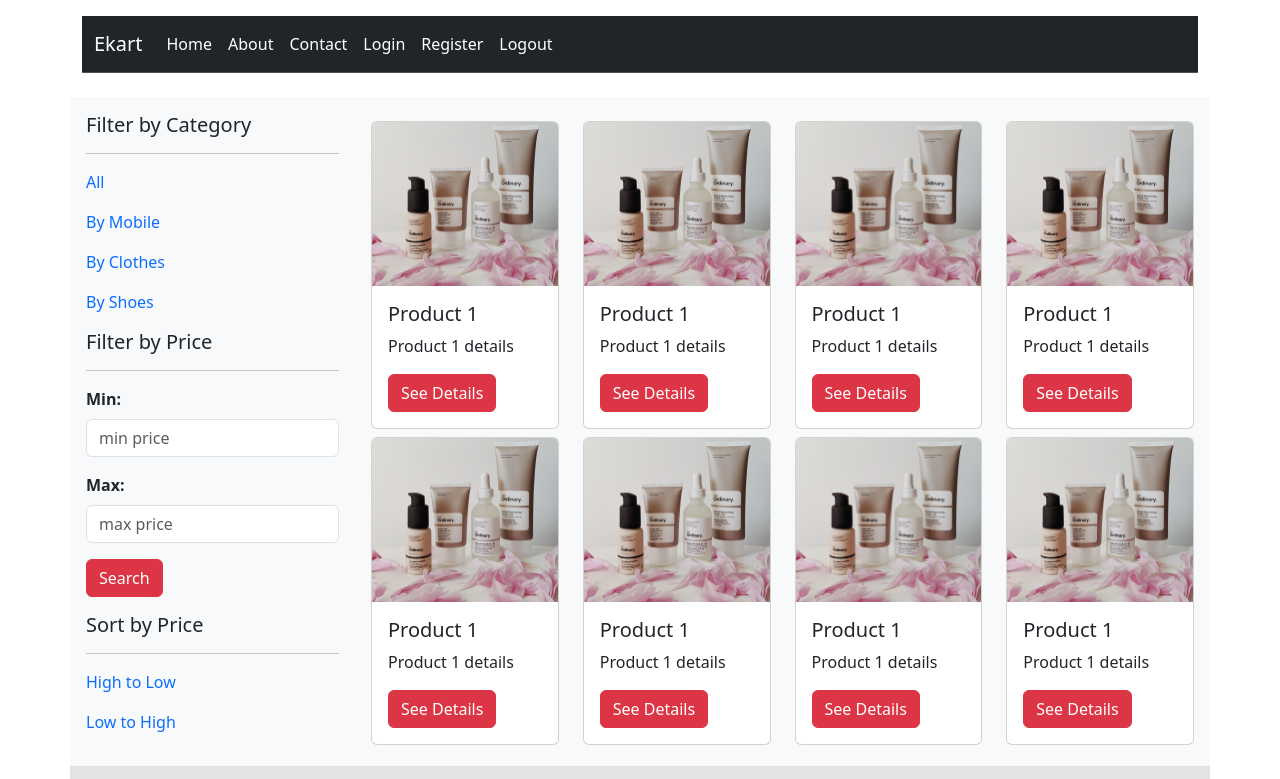
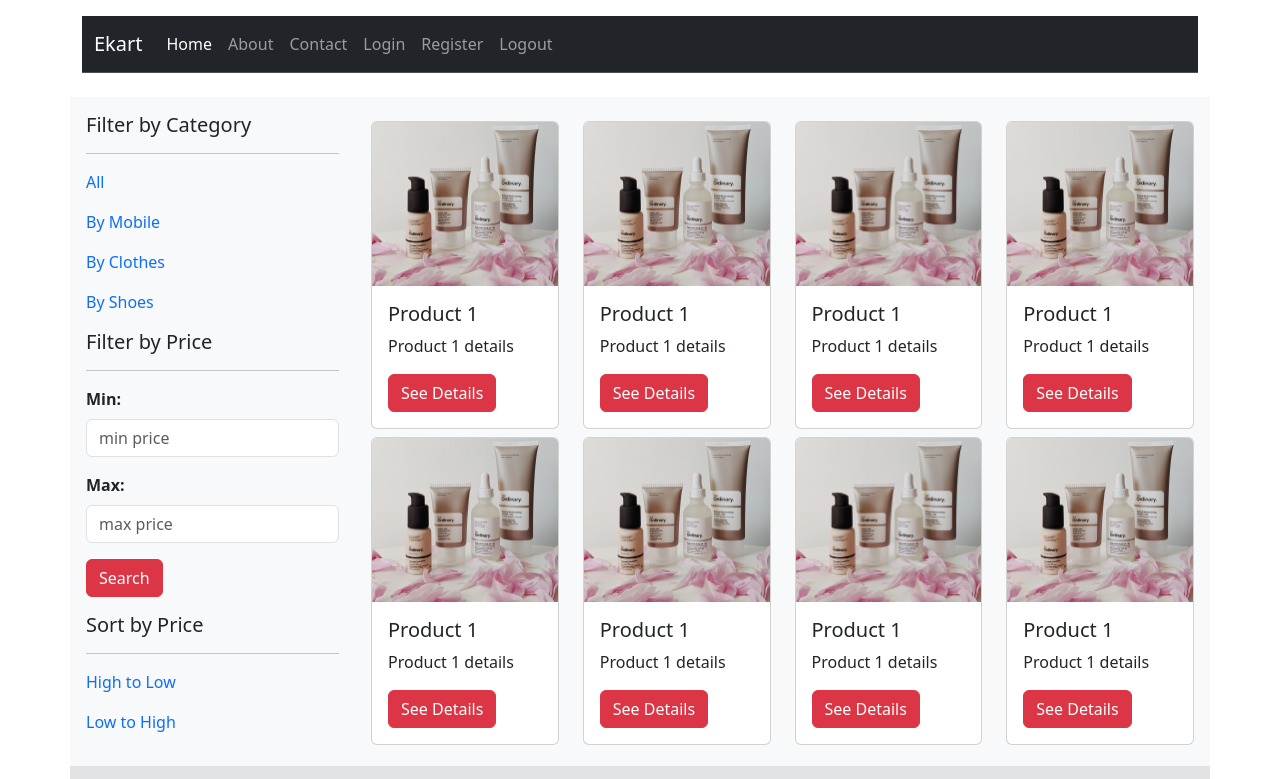
Before and after one commit to Vedika-99/E-kart, a plain HTML site: page index.html in a window 1280 px wide. Shown: the top 779 px of the page. Drawn offline with nearby package versions, Linux system fonts and the light colour scheme.

Commit message:
Update index.html

```diff
--- a/index.html
+++ b/index.html
@@ -33,19 +33,19 @@
                                     <a class="nav-link active" aria-current="page" href="index.html">Home</a>
                                 </li>
                                 <li class="nav-item">
-                                    <a class="nav-link active" aria-current="page" href="about.html">About</a>
+                                    <a class="nav-link" href="about.html">About</a>
                                 </li>
                                 <li class="nav-item">
-                                    <a class="nav-link active" aria-current="page" href="contact.html">Contact</a>
+                                    <a class="nav-link" href="contact.html">Contact</a>
                                 </li>
                                 <li class="nav-item">
-                                    <a class="nav-link active" aria-current="page" href="login.html">Login</a>
+                                    <a class="nav-link" href="login.html">Login</a>
                                 </li>
                                 <li class="nav-item">
-                                    <a class="nav-link active" aria-current="page" href="register.html">Register</a>
+                                    <a class="nav-link" href="register.html">Register</a>
                                 </li>
                                 <li class="nav-item">
-                                    <a class="nav-link active" aria-current="page" href="logout.html">Logout</a>
+                                    <a class="nav-link" href="logout.html">Logout</a>
                                 </li>
                             </ul>
                         </div>
```
